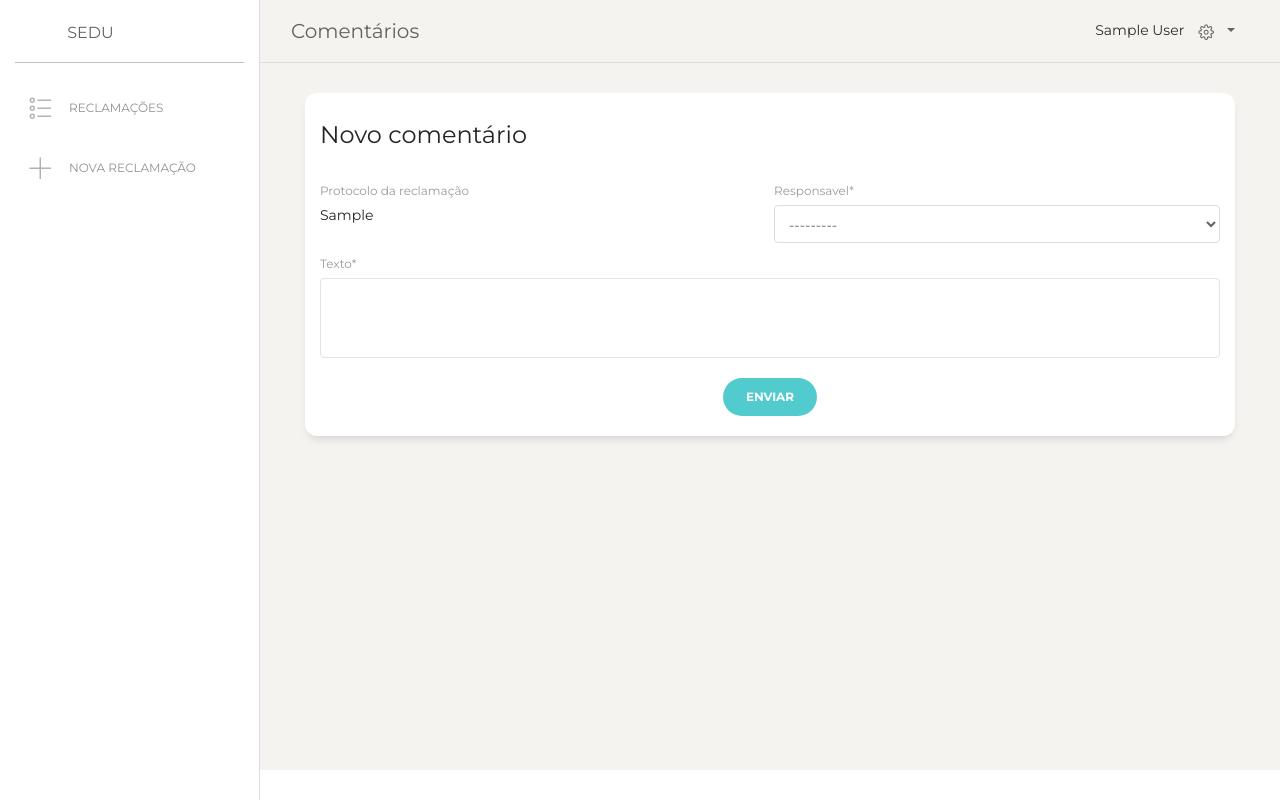
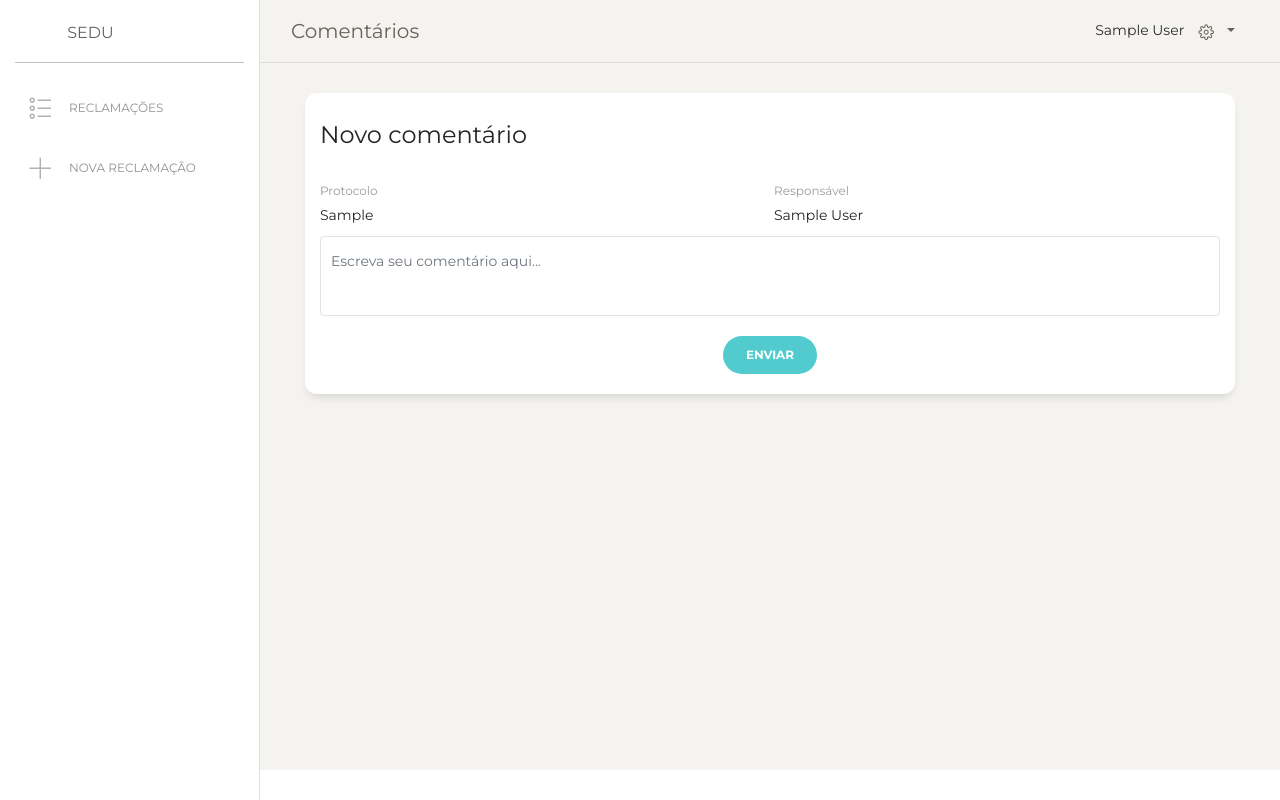
Before and after one commit to MatheusRBarbosa/sedu-denuncias, a Django app: page /web/reclamacao/1/comentario_create in a window 1280 px wide. Run offline with Django 3.2, Linux system fonts and the light colour scheme; a user stored in the database is signed in; tables that the repository leaves empty hold one stand-in row (values such as "Sample post"); some libraries are stand-ins or nearby versions.

Commit message:
feat(comentario): Finalizado comentario

```diff
--- a/sedu_webservice/denuncias/models.py
+++ b/sedu_webservice/denuncias/models.py
@@ -82,8 +82,6 @@ class Reclamacao (AuditEntity):
     def get_absolute_url(self):
         return reverse('web_reclamacao_detail', kwargs={'pk':self.pk})
 
-    #def querySet(request):
-    #   print(request.user)
 
 
 class Responsavel(AuditEntity):
--- a/sedu_webservice/denuncias/templates/denuncias/comentario_form.html
+++ b/sedu_webservice/denuncias/templates/denuncias/comentario_form.html
@@ -19,20 +19,21 @@
                 <div class="row">
                     <div class="col-md-6 pr-1">
                         <div class="form-group">
-                            <label>Protocolo da reclamação</label>
+                            <label>Protocolo</label>
                             <div>{{protocolo}}</div>
                         </div>
                     </div>
                     <div class="col-md-6 pl-1">
                         <div class="form-group">
-                            <div> {{form.responsavel | as_crispy_field}} </div>
+                            <label>Responsável</label>
+                            <div>{{responsavel}}</div>
                         </div>
                     </div>
                 </div>
                 <div class="row">
                     <div class="col-md-12">
                         <div class="form-group">
-                            <div> {{form.texto | as_crispy_field}} </div>
+                            <textarea class="form-control border-input" name="texto" placeholder="Escreva seu comentário aqui..." rows="15"></textarea>
                         </div>
                     </div>
                 </div>
--- a/sedu_webservice/denuncias/templates/denuncias/reclamacao_detail.html
+++ b/sedu_webservice/denuncias/templates/denuncias/reclamacao_detail.html
@@ -82,7 +82,7 @@
                 </div>
                 <div class="row">
                     <div class="update ml-auto mr-auto">
-                        <button class="btn btn-primary btn-round" type="submit">Enviar</button>
+                        <button class="btn btn-primary btn-round" type="submit">Atualizar</button>
                     </div>
                 </div>
                 </form>
@@ -99,9 +99,6 @@
                 <div class="card-body">
                     <div class="table-responsive">
                         <table class="table">
-                            <thead>
-                                <th class="text-primary">Texto</th>
-                            </thead>
                             <tbody>
                                 <tr>
                                     <td>{{comentario.texto}}</td>
--- a/sedu_webservice/denuncias/views.py
+++ b/sedu_webservice/denuncias/views.py
@@ -6,7 +6,7 @@ from django.urls import reverse_lazy
 from django.contrib.auth.decorators import login_required
 from django.utils.decorators import method_decorator
 # specific to this view
-from django.views.generic import ListView, DetailView
+from django.views.generic import ListView, DetailView, View
 from django.views.generic.edit import CreateView, UpdateView, DeleteView, FormView
 from django.shortcuts import redirect
 
@@ -68,12 +68,22 @@ class ComentarioCreate(CreateView):
     success_url = reverse_lazy('web_reclamacao_list')
 
     def get_context_data(self, *args, **kwargs):
-        context = super(ComentarioCreate, self).get_context_data(**kwargs)
-        reclamacao = Reclamacao.objects.get(id=self.kwargs['pk'])
-        context['protocolo'] = reclamacao.protocolo
-        return context
+       context = super(ComentarioCreate, self).get_context_data(**kwargs)
+       reclamacao = Reclamacao.objects.get(id=self.kwargs['pk'])
+       context['protocolo'] = reclamacao.protocolo
+       full_name = self.request.user.first_name + ' ' + self.request.user.last_name
+       context['responsavel'] = full_name
+
+       return context
 
     def post(self, request, *args, **kwargs):
-        self.object = self.get_object()
-        print(request.POST.get('texto'))
-        #return redirect('web_reclamacao_list')
+        resp = Responsavel.objects.get(usuario=request.user.id)
+        reclamacao = Reclamacao.objects.get(id=self.kwargs['pk'])
+        comentario_data = {}
+        comentario_data['texto'] = request.POST.get('texto')
+        comentario_data['reclamacao'] = reclamacao
+        comentario_data['responsavel'] = resp
+        comentario = Comentario(**comentario_data)
+        comentario.save()
+
+        return redirect('web_reclamacao_detail', self.kwargs['pk'])
```
